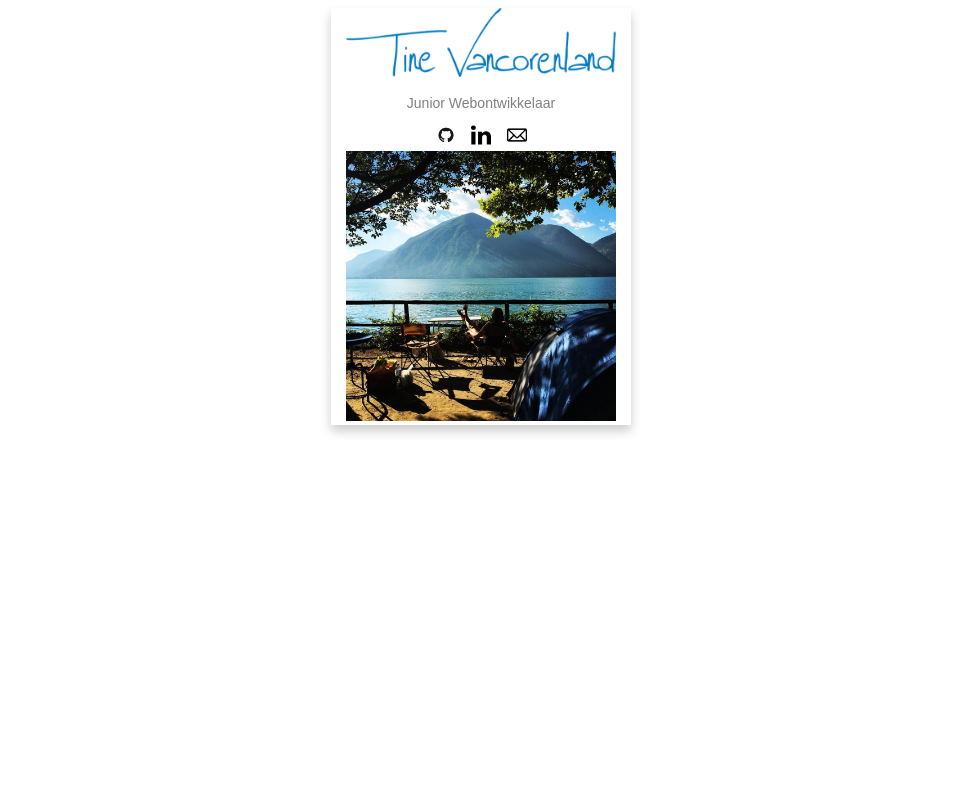
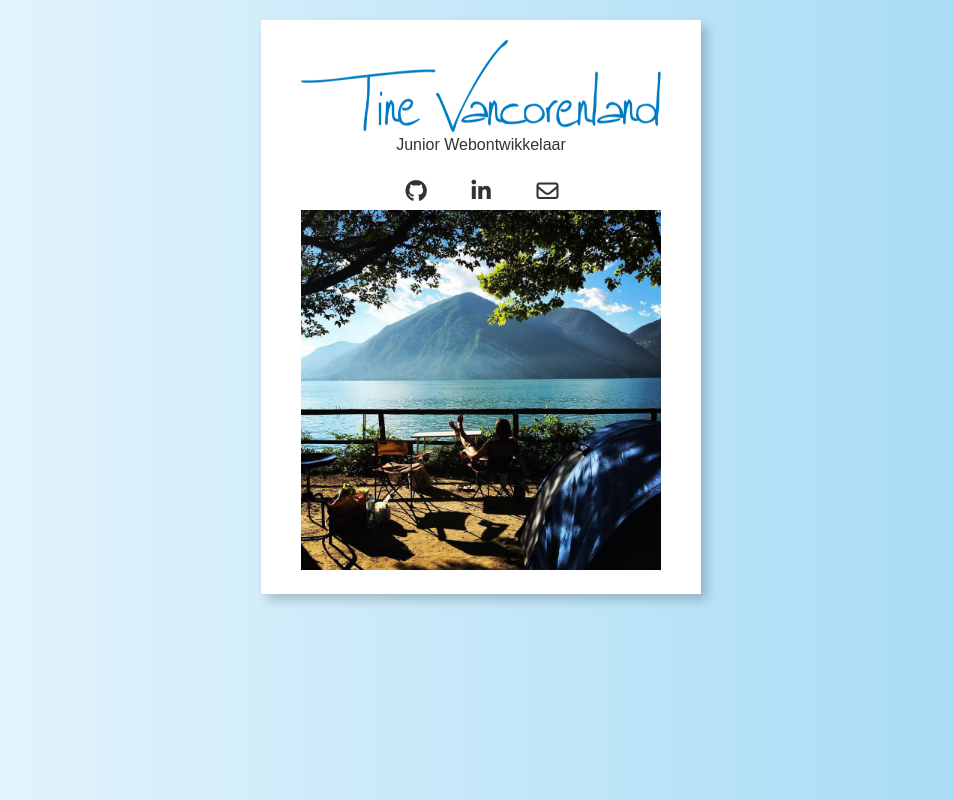
Before and after one commit to tinevancorenland/VCard, a plain HTML site: page index.html in a window 1280 px wide. Shown: the whole page, without its empty margins (159-1113 px from the left). Drawn offline with Linux system fonts and the light colour scheme.

Commit message:
update styling + readme
Add fontawsome links in stead of images, add gradient background

```diff
--- a/index.html
+++ b/index.html
@@ -5,25 +5,26 @@
     <meta name="viewport" content="width=device-width, initial-scale=1.0">
     <meta http-equiv="X-UA-Compatible" content="ie=edge">
     <link rel="stylesheet" href="vcard.css">
+    <script src="https://kit.fontawesome.com/3502d9b2fa.js"></script>
     <title>vcard</title>
 </head>
 <body>
     <!-- Inspiratie: https://www.w3schools.com/howto/tryit.asp?filename=tryhow_css_profile_card-->
     <div class="card">
-        <img src="img/TineVancorenland.png" alt="TineVancorenland">
+        <img id="signature" src="img/TineVancorenland.png" alt="TineVancorenland">
         <p class="title">Junior Webontwikkelaar</p>
         <div id="contacts">
-            <a href="https://github.com/tinevancorenland">
-                <img src="img/GitHub.png" alt="github">
+            <a href="https://github.com/tinevancorenland" target="_blank">
+                <i class="fab fa-github"></i>
             </a>
-            <a href="https://www.linkedin.com/in/tine-vancorenland-249b2017/">
-                <img src="img/Linkedin.png" alt="linkedin">
+            <a href="https://www.linkedin.com/in/tine-vancorenland-249b2017/" target="_blank">
+                <i class="fab fa-linkedin-in"></i>
             </a>
-            <a href="mailto:tinevancorenland@gmail.com">
-                <img src="img/Email.png" alt="email">
+            <a href="mailto:tinevancorenland@gmail.com" target="_blank">
+                <i class="far fa-envelope"></i>
             </a>
         </div>
-        <img src="img/Tine.jpeg" alt="TineVancorenland">
+        <img id="photo" src="img/Tine.jpeg" alt="TineVancorenland">
     </div>
 </body>
 </html>
--- a/vcard.css
+++ b/vcard.css
@@ -1,39 +1,36 @@
+html {
+  background-image: linear-gradient(to right, rgba(158, 216, 244, 0.2), rgba(158, 216, 244, 1));
+}
+
 .card {
-  margin: auto;
-  box-shadow: 0 6px 10px 0 rgba(0, 0, 0, 0.2);
-  max-width: 300px;
+  margin: 20px auto;
+  padding: 20px;
+  background-color: white;
+  box-shadow: 6px 6px 10px 0 rgba(0, 0, 0, 0.2);
+  width: 400px;
   text-align: center;
 }
 
 .title {
   font-family: Arial, Helvetica, sans-serif;
-  color: grey;
-  font-size: 14px;
+  color: #333;
+  margin-top: 0;
+  font-size: 16px;
 }
 
 a {
   text-decoration: none;
   font-size: 22px;
-  color: black;
 }
 
-img {
+#photo, #signature {
   max-width: 90%;
   max-height: 90%;
 }
 
-#contacts img {
+i {
   height: 20px;
   width: 20px;
-  margin-left: 5px;
-  margin-right: 5px;
+  margin: 10px 20px;
+  color: #333;
 }
-#contacts a {
-  text-decoration: none;
-}
-#contacts img:hover {
-  opacity: 0.8;
-}
-#contacts {
-  text-align: center;
-}
```
Also changed, not shown: img/Email.png (deleted), img/GitHub.png (deleted), img/Linkedin.png (deleted), 2 other files.
